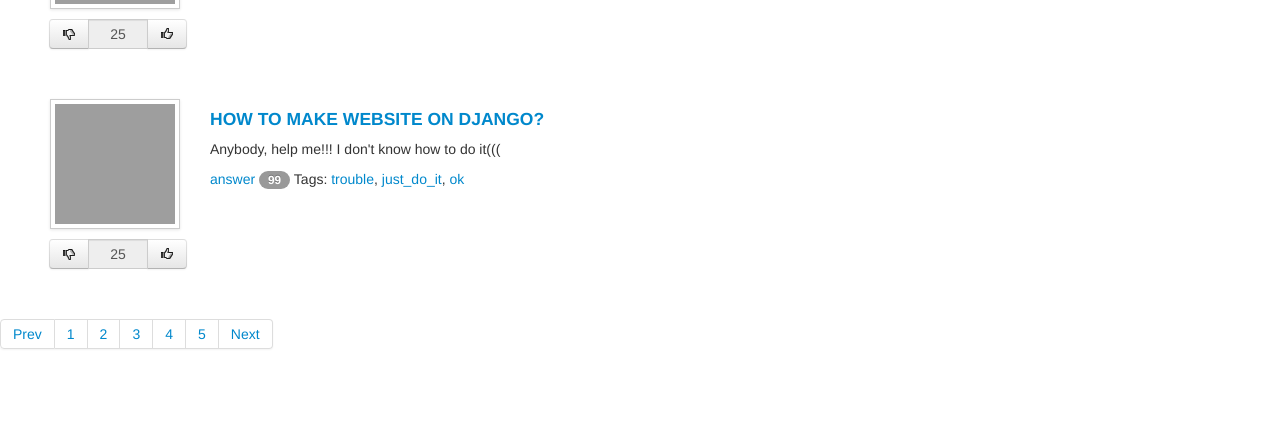
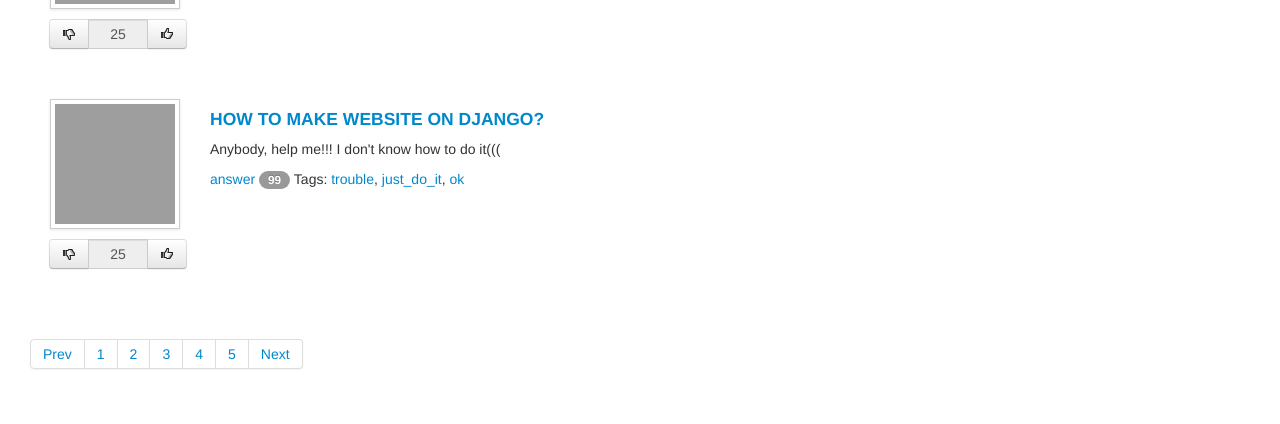
Before and after one commit to nanomishka/WEB.homework, a Django app: page / in a window 1280 px wide. Shown: the part 708-1132 px from the top of the page. Before the commit the page ends 1057 px from the top, so only its background shows below. Run offline with Django 3.2, Linux system fonts and the light colour scheme; some libraries are stand-ins or nearby versions; grey boxes are pictures that could not be loaded.

Commit message:
static_path+div_row

```diff
--- a/ask_nano/templates/base.html
+++ b/ask_nano/templates/base.html
@@ -1,9 +1,10 @@
+{% load staticfiles %}
 <!DOCTYPE HTML>
 <html lang="en">
 	<head>
 	    <meta http-equiv="Content-Type" content="text/html; charset=UTF-8">
-	    <link rel="stylesheet" type="text/css" href="/bootstrap/css/bootstrap.min.css">
-	    <link rel="stylesheet" type="text/css" href="/style.css">
+	    <link rel="stylesheet" type="text/css" href="{% static "bootstrap/css/bootstrap.min.css" %}">
+	    <link rel="stylesheet" type="text/css" href="{% static "style.css" %}">
 	</head>
 	<body>
 	    <div class="container">
@@ -11,7 +12,7 @@
 	            <div class="navbar-inner">
 	                <div class="span6">
 	                    <a class="brand" href="/">
-	                        <img src="/logo.png" height="25" width="25">Ask NANO!
+	                        <img src="{% static "logo.png" %}" height="25" width="25">Ask NANO!
 	                    </a>
 	                    <form class="navbar-form pull-left">
 					    	<div class="input-append">
--- a/ask_nano/templates/index.html
+++ b/ask_nano/templates/index.html
@@ -36,7 +36,7 @@
 
 	{% endfor %}
 
-
+	<div class="question row">
 		<div class="pagination">
 		  <ul>
 			<li><a href="#">Prev</a></li>
@@ -49,4 +49,5 @@
 		  </ul>
 		</div>
 	</div>
+</div>
 {% endblock %}
```
Also changed, not shown: ask_nano/ask_nano/settings.py (+9 -2 lines), 3 other files. Lines whose indentation alone changed are shown as unchanged.
